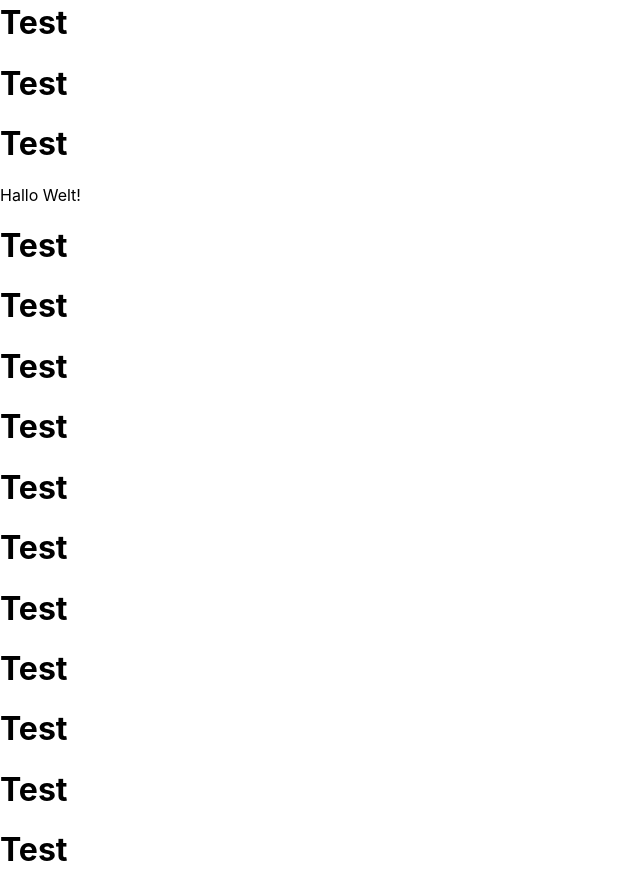
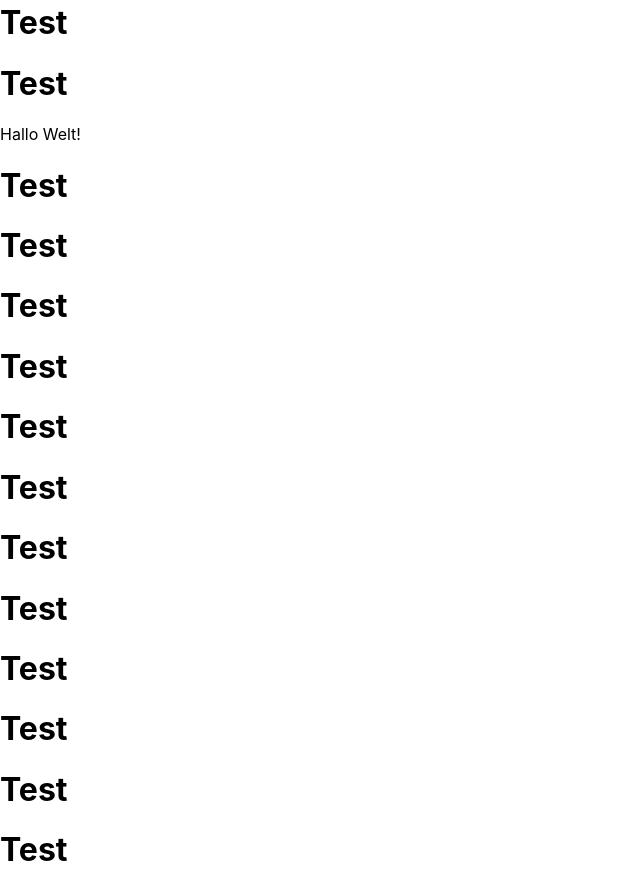
Before and after one commit to mxmueller/home-build-service, a React (Create React App) app: page / in a window 1280 px wide. Shown: the part 2180-3076 px from the top of the page, without its empty margins (0-640 px from the left). Built offline with nearby package versions, Linux system fonts and the light colour scheme.

Commit message:
Update App.js

```diff
--- a/src/App.js
+++ b/src/App.js
@@ -49,7 +49,6 @@ function App() {
           <h1>Test</h1>
           <h1>Test</h1>
           <h1>Test</h1>
-          <h1>Test</h1>
           <AnimationOnScrollText text="Hallo Welt!" />
           <h1>Test</h1>
           <h1>Test</h1>
```
